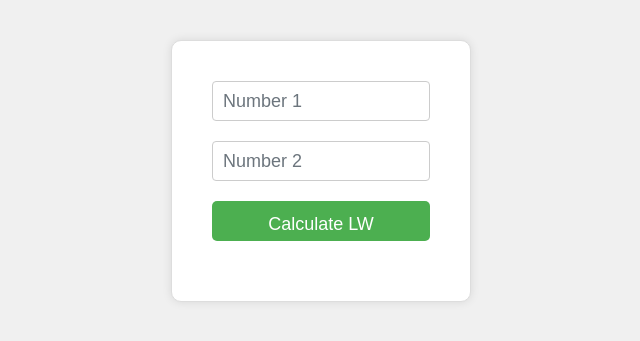
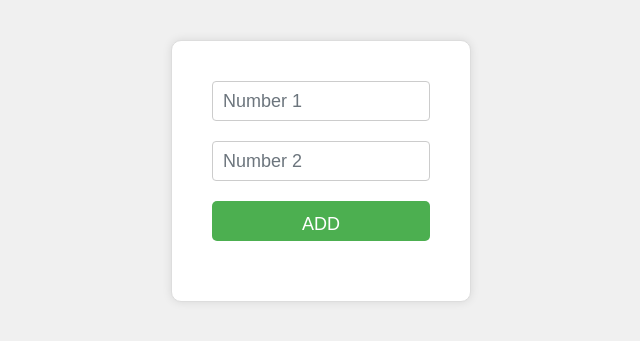
Before and after one commit to deepaksharma2007/AWS_DevOps_Codepipeline, a Flask app: page / in a window 1280 px wide. Shown: the top 341 px of the page, without its empty margins (319-959 px from the left). Run offline with Flask 2, Linux system fonts and the light colour scheme; some libraries are stand-ins or nearby versions.

Commit message:
template added

```diff
--- a/templates/index.html
+++ b/templates/index.html
@@ -1,7 +1,7 @@
 <!DOCTYPE html>
 <html>
 <head>
-  <title>Calculator LW</title>
+  <title>Deepak Calculator</title>
   <link rel="stylesheet" href="https://maxcdn.bootstrapcdn.com/bootstrap/4.0.0/css/bootstrap.min.css">
   <style>
     body {
@@ -59,7 +59,7 @@
           <div class="card-body">
             <input type="number" id="num1" placeholder="Number 1" class="form-control">
             <input type="number" id="num2" placeholder="Number 2" class="form-control">
-            <button type="submit" id="calc-btn" class="btn btn-primary">Calculate LW</button>
+            <button type="submit" id="calc-btn" class="btn btn-primary">ADD</button>
             <p id="result" class="text-center"></p>
           </div>
         </div>
```
